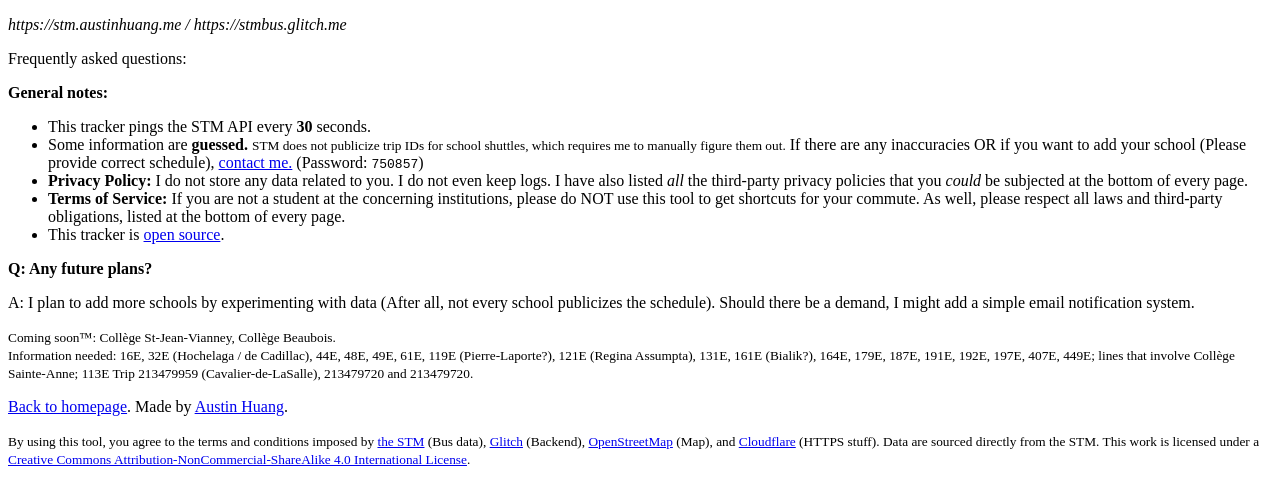
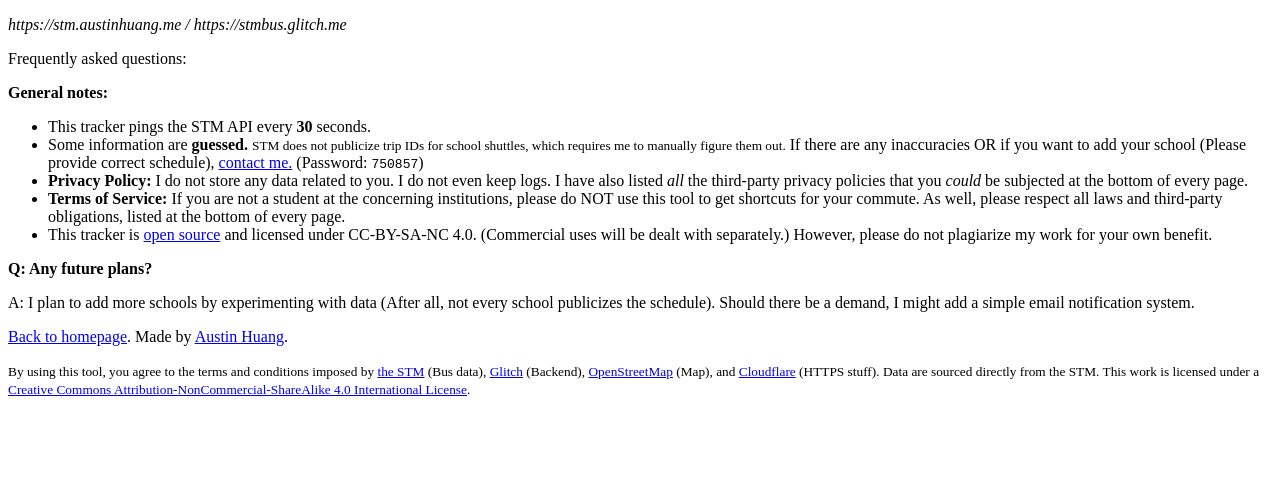
Before and after one commit to austinhuang0131/stm-shuttle-tracker, a website: page faq.html in a window 1280 px wide. Drawn offline with Linux system fonts and the light colour scheme.

Commit message:
🌚😺 Checkpoint ./faq.html:529300/727 ./trips.txt:529300/28

```diff
--- a/faq.html
+++ b/faq.html
@@ -54,7 +54,9 @@
       </li>
       <li>
         This tracker is
-        <a href="https://glitch.com/~stmbus">open source</a>.
+        <a href="https://glitch.com/~stmbus">open source</a> and licensed under
+        CC-BY-SA-NC 4.0. (Commercial uses will be dealt with separately.)
+        However, please do not plagiarize my work for your own benefit.
       </li>
     </ul>
     <p>
@@ -66,18 +68,9 @@
       A: I plan to add more schools by experimenting with data (After all, not every school publicizes the schedule). Should there be a demand, I might add a simple email notification system.
     </p>
     <p>
-      <small
-        >Coming soon™: Collège St-Jean-Vianney, Collège Beaubois.<br />Information
-        needed: 16E, 32E (Hochelaga / de Cadillac), 44E, 48E, 49E, 61E, 119E
-        (Pierre-Laporte?), 121E (Regina Assumpta), 131E, 161E (Bialik?), 164E, 179E,
-        187E, 191E, 192E, 197E, 407E, 449E; lines that involve Collège Sainte-Anne;
-        113E Trip 213479959 (Cavalier-de-LaSalle), 213479720 and 213479720.</small
-      >
+      <a href="./">Back to homepage</a>. Made by
+      <a href="https://austinhuang.me">Austin Huang</a>.
     </p>
-      <p>
-        <a href="./">Back to homepage</a>. Made by
-        <a href="https://austinhuang.me">Austin Huang</a>.
-      </p>
     <p>
       <small
         >By using this tool, you agree to the terms and conditions imposed by
--- a/trips.txt
+++ b/trips.txt
@@ -28,3 +28,4 @@ route_id,service_id,trip_id,trip_headsign,direction_id,shape_id,wheelchair_acces
 124E,,213495490,124E-N,0,,0,,13:34:00 Marianopolis <= Vendôme
 124E,,213495495,124E-S,1,,0,,13:54:00 Marianopolis => Vendôme
 124E,,213495491,124E-N,0,,0,,14:04:00 Marianopolis <= Vendôme
+124E,,213495496,124E-S,1,,0,,14:24:00 Marianopolis => Vendôme
```
Also changed, not shown: 1 other file.
